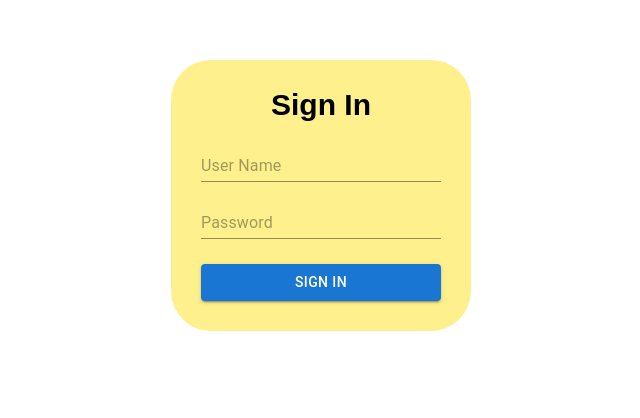
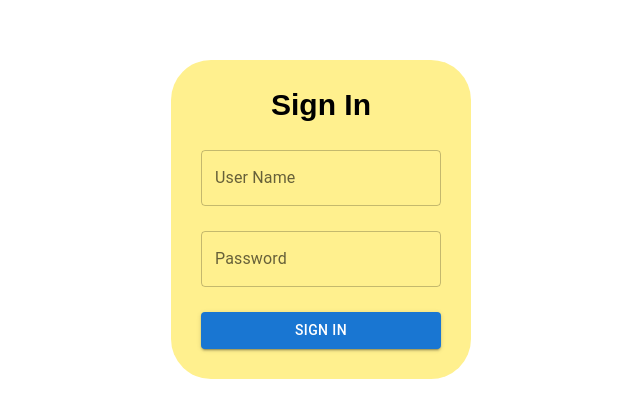
Before and after one commit to SOFG1/pryaniki_test, a React (Vite) app: page /sign-in in a window 1280 px wide. Shown: the part 140-558 px from the top of the page, without its empty margins (319-959 px from the left). Built offline with nearby package versions, Linux system fonts and the light colour scheme.

Commit message:
change inputs

```diff
--- a/package.json
+++ b/package.json
@@ -22,7 +22,8 @@
     "react-router-dom": "^6.25.0",
     "redux-persist": "^6.0.0",
     "reset-css": "^5.0.2",
-    "styled-components": "^6.1.8"
+    "styled-components": "^6.1.8",
+    "@mui/styled-engine": "npm:@mui/styled-engine-sc@latest"
   },
   "devDependencies": {
     "@types/react": "^18.2.66",
@@ -37,6 +38,7 @@
     "vite": "^5.2.0"
   },
   "resolutions": {
-    "styled-components": "^5"
+    "styled-components": "^5",
+    "@mui/styled-engine": "npm:@mui/styled-engine-sc@latest"
   }
 }
--- a/src/components/CreateTableItemComponent.tsx
+++ b/src/components/CreateTableItemComponent.tsx
@@ -1,4 +1,4 @@
-import { Button, Input, Modal } from "@mui/material";
+import { Button, TextField, Modal } from "@mui/material";
 import { useEffect, useState } from "react";
 import styled from "styled-components";
 import { ICraeteTableItem, ITableItem, tableApi } from "../api/tableApi";
@@ -26,11 +26,6 @@ const StyledContent = styled.div`
 const StyledTitle = styled.p`
   font-size: 30px;
   font-weight: 700;
-`;
-
-const StyledInput = styled(Input)`
-  margin-bottom: 25px;
-  width: 100%;
 `;
 
 const StyledError = styled.p`
@@ -82,17 +77,16 @@ export const CreateTableItemComponent = ({
     }
   }, [error]);
 
-
   return (
     <Modal open={open} onClose={onClose}>
       <StyledContent>
         <StyledTitle>Craete item</StyledTitle>
         {TABLE_ITEM_PROPERTIES.map((p) => {
           return (
-            <StyledInput
+            <TextField
+              style={{ marginBottom: "25px", width: "100%" }}
               key={p.prop}
-              aria-label="test"
-              placeholder={p.viewName}
+              label={p.viewName}
               value={data[p.prop] || ""}
               onChange={(e) => handleChange(p.prop, e.target.value)}
             />
--- a/src/views/SignInViews/SignInView.tsx
+++ b/src/views/SignInViews/SignInView.tsx
@@ -4,7 +4,7 @@ import { handleRequest } from "../../api";
 import { SignInData, userApi } from "../../api/userApi";
 import { useDispatch } from "react-redux";
 import { setToken } from "../../store/user/slice";
-import { Button, Input } from "@mui/material";
+import { Button, TextField } from "@mui/material";
 
 const StyledView = styled.div`
   max-width: 300px;
@@ -23,9 +23,6 @@ const StyledTitle = styled.h1`
   text-align: center;
 `;
 
-const StyledInput = styled(Input)`
-  margin-bottom: 25px;
-`;
 
 const StyledError = styled.p`
   color: red;
@@ -59,13 +56,15 @@ export const SignInView = () => {
   return (
     <StyledView>
       <StyledTitle>Sign In</StyledTitle>
-      <StyledInput
-        placeholder="User Name"
+      <TextField
+        style={{ marginBottom: "25px" }}
+        label="User Name"
         value={userName}
         onChange={(e) => setUserName(e.target.value)}
       />
-      <StyledInput
-        placeholder="Password"
+      <TextField
+        style={{ marginBottom: "25px" }}
+        label="Password"
         value={password}
         onChange={(e) => setPassword(e.target.value)}
         type="password"
```
